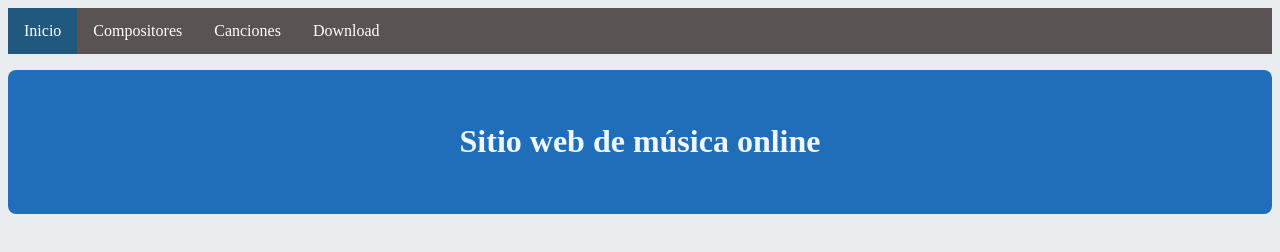
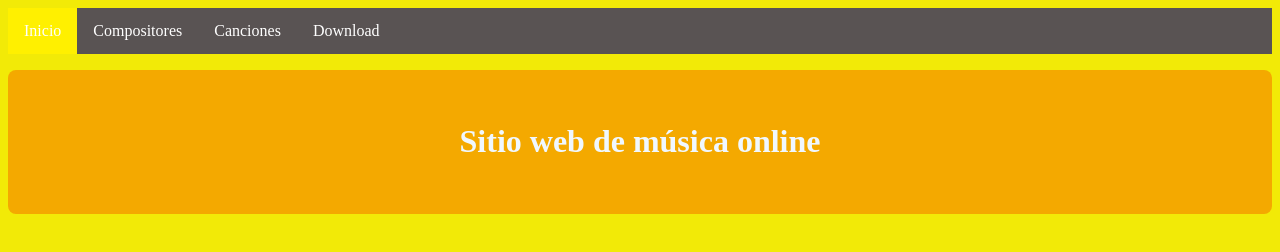
Before and after one commit to TheZimPlayer/RepoKendry, a plain HTML site: page index.html in a window 1280 px wide. Drawn offline with Linux system fonts and the light colour scheme.

Commit message:
Tonos_Amarillos

```diff
--- a/assets/css/estilos.css
+++ b/assets/css/estilos.css
@@ -18,11 +18,11 @@ ul {
   }
 
   li a:hover {
-    background-color: #4eb9cc;
+    background-color: #8c902e;
   }
 
   .activo {
-    background-color: #20597d;
+    background-color: #fff000;
   }
 
   .derecha {
@@ -32,12 +32,12 @@ ul {
   .miJumbo {
     margin-top: 1rem;
     padding: 32px 16px;
-    background-color: #206dba;
+    background-color: #f4a900;
     border-radius: 0.5rem;
     text-align: center;
     color: aliceblue;
   }
 
   .fondo {
-    background-color: rgb(232, 236, 239);
+    background-color: rgb(242, 234, 7);
   }
```
